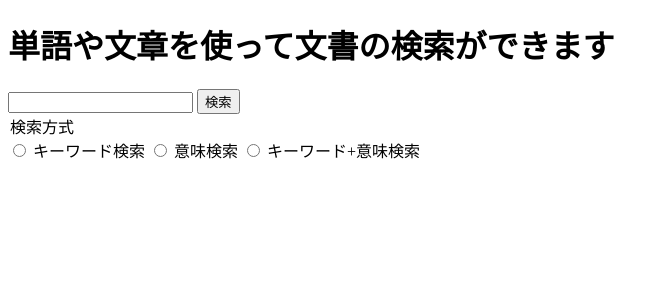
After one commit to y24m007Y/SearchApp, a Python web app: template templates/search_page.html in a window 1280 px wide. The commit adds this page. Shown: the top 300 px of the page, without its empty margins (0-669 px from the left). Run offline with Jinja, Linux system fonts and the light colour scheme; the template is opened without the code that fills it, so the values that code supplies are empty.

Commit message:
second html commit from issue1

```diff
--- a/templates/result_page.html
+++ b/templates/result_page.html
@@ -4,7 +4,8 @@
 <title>Result Page</title>
 
 {% if query %}
-    <h1>Search result :{{query}}</h1>
+    <h1>Search result :{{query}}</h1> <br>
+    <a href={{url_for('search_page')}}>検索画面にもどる</a>
     {% if results %}
         {% for result in results %}
                 <h2><a href={{result.url}}>{{result.title}}</a></h2>
--- /dev/null
+++ b/templates/search_page.html
@@ -0,0 +1,25 @@
+<!DOCTYPE html>
+<html lang="ja">
+    <head>
+        <meta charset="UTF-8">
+        <title>検索テストページ</title>
+    </head>
+    <body>
+        <h1>単語や文章を使って文書の検索ができます</h1>
+        <form action="/search_page" method="post">
+            <input name="query"></input>
+            <button type="submit">検索</button>
+            <filedset>
+                <legend>検索方式</legend>
+                <div>
+                    <input type="radio" id="arg" name="argoritm" value="0">
+                    <label for="arg">キーワード検索</label>
+                    <input type="radio" id="arg" name="argoritm" value="1">
+                    <label for="arg">意味検索</label>
+                    <input type="radio" id="arg" name="argoritm" value="2">
+                    <label for="arg">キーワード+意味検索</label>
+                </div>
+            </filedset>
+        </form>
+    </body>
+</html>
```
Also changed, not shown: templates/index.html (added, +10 -0 lines).
